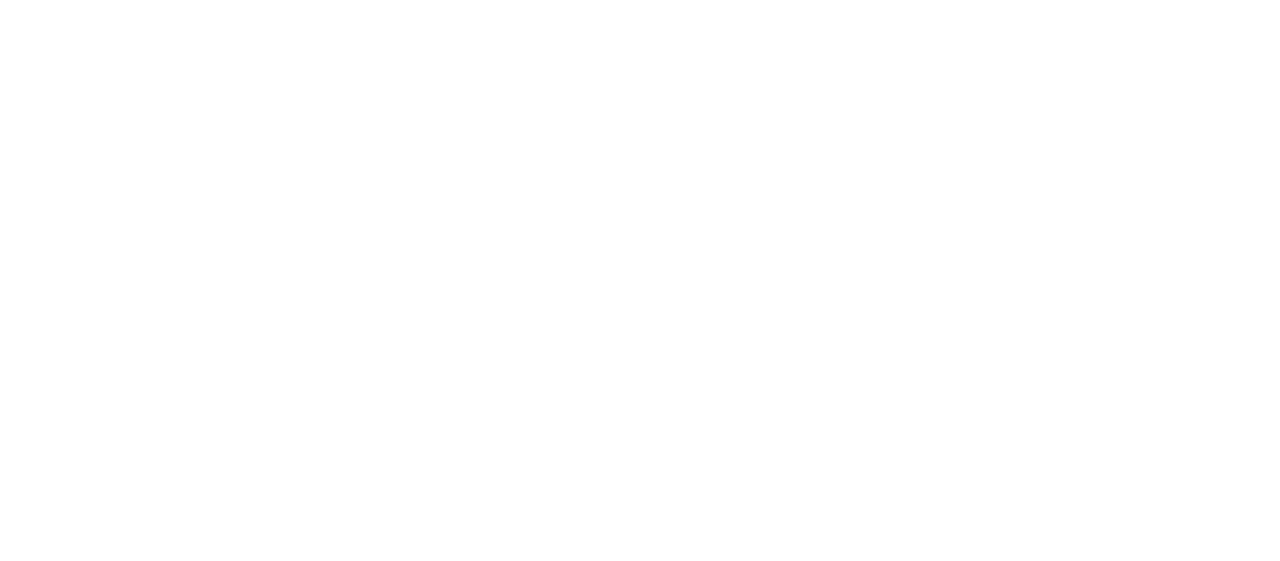
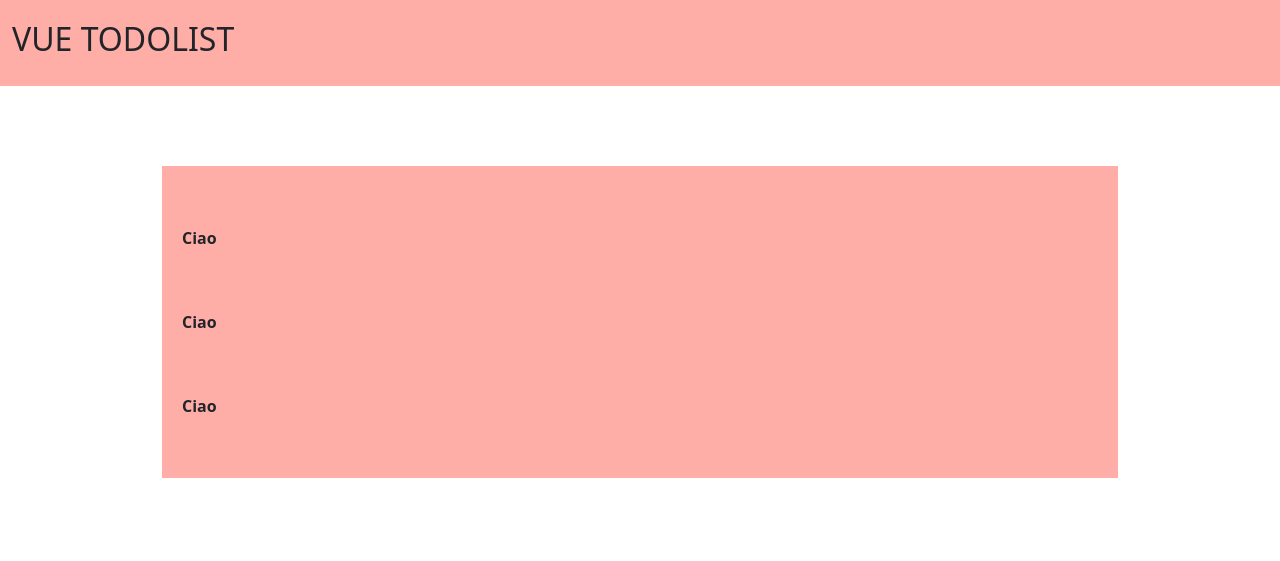
Before and after one commit to Corfaya/vue-todolist, a plain HTML site: page index.html in a window 1280 px wide. Drawn offline with nearby package versions, Linux system fonts and the light colour scheme.

Commit message:
[UPD] TEMPORARY: html base structure with css style

```diff
--- a/css/style.css
+++ b/css/style.css
@@ -3,3 +3,20 @@
     padding: 0;
     box-sizing: border-box;
 }
+
+header {
+    padding: 20px 0;
+    background-color: rgb(255, 173, 167);
+}
+
+ul {
+    background-color: rgb(255, 173, 167);
+    margin: 80px;
+    padding: 20px;
+}
+
+ul li {
+    margin: 20px 0;
+    padding: 20px;
+    font-weight: 700;
+}
--- a/index.html
+++ b/index.html
@@ -1,11 +1,47 @@
 <!DOCTYPE html>
 <html lang="en">
+
 <head>
     <meta charset="UTF-8">
     <meta name="viewport" content="width=device-width, initial-scale=1.0">
-    <title>Document</title>
+    <link href="https://cdn.jsdelivr.net/npm/bootstrap@5.3.3/dist/css/bootstrap.min.css" rel="stylesheet"
+        integrity="sha384-QWTKZyjpPEjISv5WaRU9OFeRpok6YctnYmDr5pNlyT2bRjXh0JMhjY6hW+ALEwIH" crossorigin="anonymous">
+    <link rel="stylesheet" href="https://cdnjs.cloudflare.com/ajax/libs/font-awesome/6.6.0/css/all.min.css"
+        integrity="sha512-Kc323vGBEqzTmouAECnVceyQqyqdsSiqLQISBL29aUW4U/M7pSPA/gEUZQqv1cwx4OnYxTxve5UMg5GT6L4JJg=="
+        crossorigin="anonymous" referrerpolicy="no-referrer" />
+    <link rel="stylesheet" href="./css/style.css">
+    <title>VUE todolist</title>
 </head>
+
 <body>
 
+    <header>
+        <div class="container-fluid">
+            <div class="row">
+                <div class="col-12">
+                    <h2 class="text-uppercase">Vue todolist</h2>
+                </div>
+            </div>
+        </div>
+    </header>
+
+    <div id="app">
+        <main>
+            <div class="container">
+                <div class="row">
+                    <div class="col-12">
+                        <ul class="list-unstyled">
+                            <li>Ciao</li>
+                            <li>Ciao</li>
+                            <li>Ciao</li>
+                        </ul>
+                    </div>
+                </div>
+            </div>
+        </main>
+    </div>
+    <script src="https://unpkg.com/vue@3/dist/vue.global.js"></script>
+    <script type="text/javascript" src="./js/app.js"></script>
 </body>
+
 </html>
```
